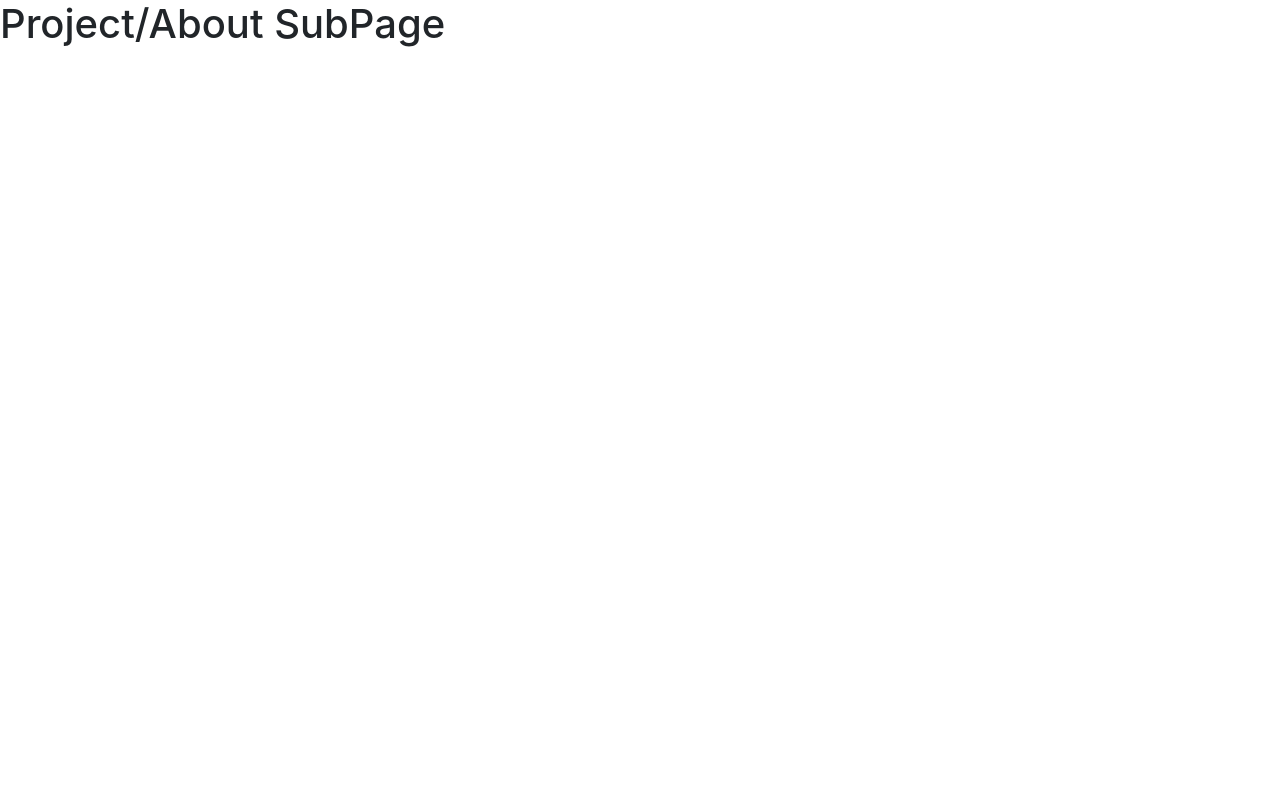
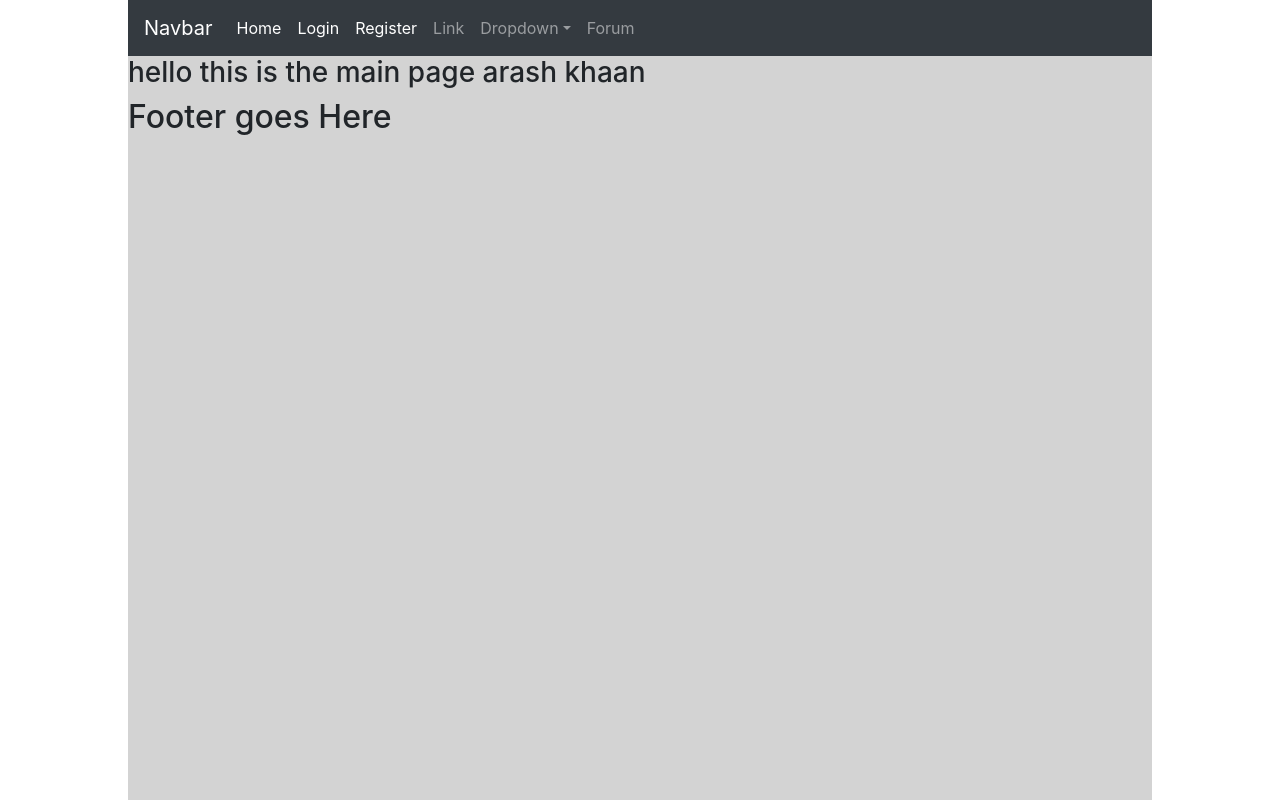
Before and after one commit to arashsamandar/Next-Vercel, a Next.js app: page /project/about in a window 1280 px wide. Built offline with nearby package versions, Linux system fonts and the light colour scheme.

Commit message:
adding Navbar to the /project/about route

```diff
--- /dev/null
+++ b/components/pages-styles/Footer.jsx
@@ -0,0 +1,13 @@
+import React from "react";
+
+const Footer = () => {
+    return(
+        <div>
+            <h2>
+                Footer goes Here
+            </h2>
+        </div>
+    )
+}
+
+export default Footer;
--- /dev/null
+++ b/components/pages-styles/Header.jsx
@@ -0,0 +1,79 @@
+import React from "react";
+
+const Header = () => {
+  return (
+    <nav class="navbar navbar-expand-lg navbar-dark bg-dark">
+      <a class="navbar-brand" href="#">
+        Navbar
+      </a>
+      <button
+        class="navbar-toggler"
+        type="button"
+        data-toggle="collapse"
+        data-target="#navbarSupportedContent"
+        aria-controls="navbarSupportedContent"
+        aria-expanded="false"
+        aria-label="Toggle navigation"
+      >
+        <span class="navbar-toggler-icon"></span>
+      </button>
+
+      <div class="collapse navbar-collapse" id="navbarSupportedContent">
+        <ul class="navbar-nav mr-auto">
+          <li class="nav-item active">
+            <a class="nav-link" href="#">
+              Home <span class="sr-only">(current)</span>
+            </a>
+          </li>
+          <li class="nav-item active">
+            <a class="nav-link" href="{{route('login')}}">
+              Login{" "}
+            </a>
+          </li>
+          <li class="nav-item active">
+            <a class="nav-link" href="{{route('register')}}">
+              Register{" "}
+            </a>
+          </li>
+          <li class="nav-item">
+            <a class="nav-link" href="#">
+              Link
+            </a>
+          </li>
+          <li class="nav-item dropdown">
+            <a
+              class="nav-link dropdown-toggle"
+              href="#"
+              id="navbarDropdown"
+              role="button"
+              data-toggle="dropdown"
+              aria-haspopup="true"
+              aria-expanded="false"
+            >
+              Dropdown
+            </a>
+            <div class="dropdown-menu" aria-labelledby="navbarDropdown">
+              <a class="dropdown-item" href="#">
+                Action
+              </a>
+              <a class="dropdown-item" href="#">
+                Another action
+              </a>
+              <div class="dropdown-divider"></div>
+              <a class="dropdown-item" href="#">
+                Something else here
+              </a>
+            </div>
+          </li>
+          <li class="nav-item">
+            <a class="nav-link" href="{{route('forum')}}">
+              Forum
+            </a>
+          </li>
+        </ul>
+      </div>
+    </nav>
+  );
+};
+
+export default Header;
--- /dev/null
+++ b/components/pages-styles/Layout.jsx
@@ -0,0 +1,15 @@
+import React from "react";
+import Header from "./Header";
+import Footer from "./Footer";
+
+const Layout = ({children}) => {
+    return(
+        <main>
+            <Header />
+                {children}
+            <Footer />
+        </main>
+    )
+}
+
+export default Layout;
--- a/pages/_document.js
+++ b/pages/_document.js
@@ -5,6 +5,7 @@ export default function Document() {
     <Html>
       <Head>
         <link href="https://cdn.jsdelivr.net/npm/bootstrap@4.6.0/dist/css/bootstrap.min.css" rel="stylesheet" />
+        <link href="/style/main.css" rel="stylesheet" />
       </Head>
       <body>
         <Main />
--- a/pages/project/about.jsx
+++ b/pages/project/about.jsx
@@ -1,12 +1,13 @@
 import React from "react";
+import Layout from "../../components/pages-styles/Layout";
 
 const About = () => {
     return(
-        <div>
-            <h1>
-                Project/About SubPage
-            </h1>
-        </div>
+        <Layout>
+            <h3>
+                hello this is the main page arash khaan
+            </h3>
+        </Layout>
     )
 }
 
--- /dev/null
+++ b/public/style/main.css
@@ -0,0 +1,9 @@
+html {
+    background-color: white;
+}
+body {
+    width: 80%;
+    margin:0 auto;
+    height: 100vh;
+    background-color:lightgray;
+}
```
Also changed, not shown: components/Posts.jsx (added, +13 -0 lines), components/pages-styles/test.js (added, +20 -0 lines), public/data/posts.json (added, +17 -0 lines).
